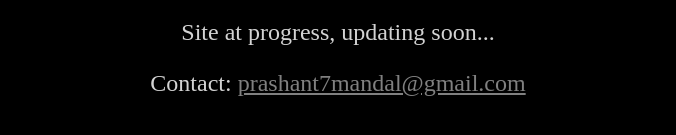
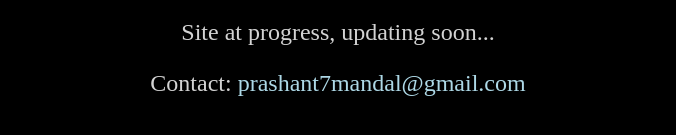
Before and after one commit to prashant-mandal/prashant-mandal.github.io, a plain HTML site: page index.html in a window 1280 px wide. Shown: the part 501-636 px from the top of the page, without its empty margins (302-978 px from the left). Drawn offline with Linux system fonts and the light colour scheme.

Commit message:
Update index.html

```diff
--- a/index.html
+++ b/index.html
@@ -36,8 +36,11 @@
 		border-radius: 25px;
 	}
 	a{
-		color:gray
+		color:lightblue;
 	}
+        a:link {
+                text-decoration: none;
+        }
 	img{
 		width:25%;
 		border-radius: 50%;
```
